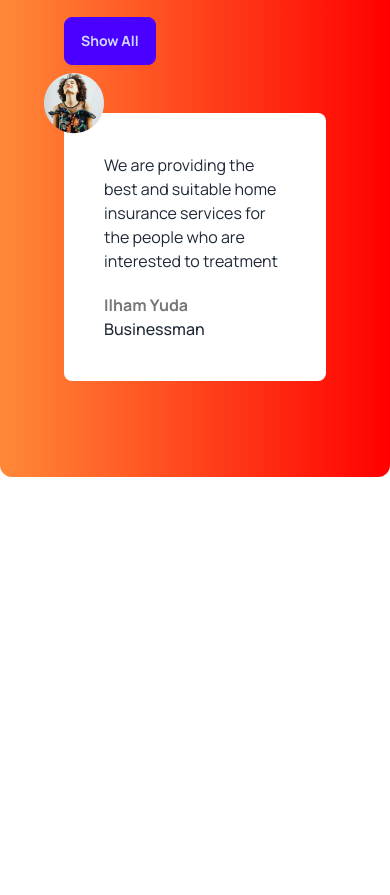
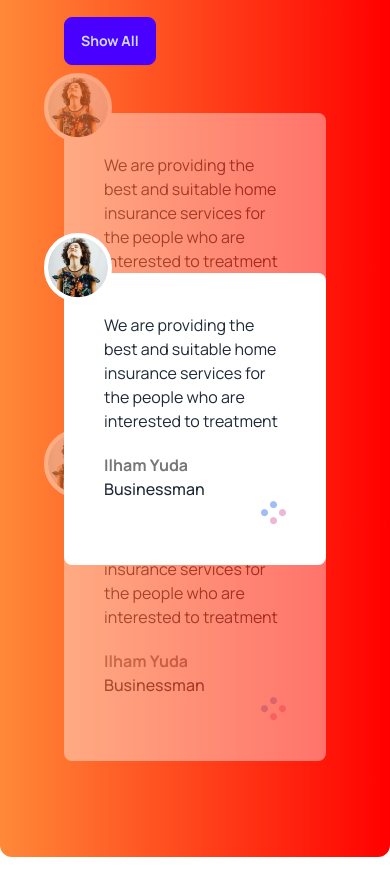
Before and after one commit to fahima144/tea-house-with-daisyui, a plain HTML site: page index.html in a window 390 px wide. Shown: the part 5320-6215 px from the top of the page. Before the commit the page ends 5893 px from the top, so only its background shows below. Drawn offline with nearby package versions, Linux system fonts and the light colour scheme.

Commit message:
customer review section finished with responsive

```diff
--- a/index.html
+++ b/index.html
@@ -125,6 +125,7 @@
         </section>
         <!-- super client section -->
         <section class="my-24 flex flex-col lg:flex-row gap-12 rounded-xl bg-gradient-to-r from-[#FF8938] to-[#F00] px-16 py-24">
+            <div class="flex lg:pr-28 items-center">
                 <div class="space-y-5">
                   <h2 class="text-5xl font-extrabold text-white">
                     Meet Our Super
@@ -136,13 +137,38 @@
                   </p>
                   <button class="btn btn-primary">Show All</button>
                 </div>
-            <div>
-              <!-- review -->
-              <div class="relative p-10 rounded-lg bg-white">
-                <img class="absolute -top-10 -left-5" src="images/client.png" alt="">
+            </div>
+            <!-- review container -->
+            <div class="relative">
+              <!-- next review -->
+              <div class="relative z-10 opacity-40 mb-16 p-10 rounded-lg bg-white">
+                <img class="absolute -top-10 -left-5 border-4 border-white rounded-full bg-white" src="images/client.png" alt="">
                 <p>We are providing the best and suitable home insurance services for the people who are interested to treatment</p>
                 <h4 class="font-bold text-[#777] mt-5">Ilham Yuda</h4>
                 <p class="font-medium">Businessman</p>
+                <div class="flex justify-end">
+                  <img src="images/circles.png" alt="">
+                </div>
+              </div>
+              <!-- current review -->
+              <div class="absolute z-20 top-40 lg:-left-24 lg:w-[430px] p-10 rounded-lg bg-white">
+                <img class="absolute -top-10 -left-5 border-4 border-white rounded-full bg-white" src="images/client.png" alt="">
+                <p>We are providing the best and suitable home insurance services for the people who are interested to treatment</p>
+                <h4 class="font-bold text-[#777] mt-5">Ilham Yuda</h4>
+                <p class="font-medium">Businessman</p>
+                <div class="flex justify-end">
+                  <img src="images/circles.png" alt="">
+                </div>
+              </div>
+              <!-- previous review -->
+              <div class="relative z-10 opacity-40 p-10 rounded-lg bg-white">
+                <img class="absolute -top-10 -left-5 border-4 border-white rounded-full bg-white" src="images/client.png" alt="">
+                <p>We are providing the best and suitable home insurance services for the people who are interested to treatment</p>
+                <h4 class="font-bold text-[#777] mt-5">Ilham Yuda</h4>
+                <p class="font-medium">Businessman</p>
+                <div class="flex justify-end">
+                  <img src="images/circles.png" alt="">
+                </div>
               </div>
             </div>
         </section>
```
Lines whose indentation alone changed are shown as unchanged.
